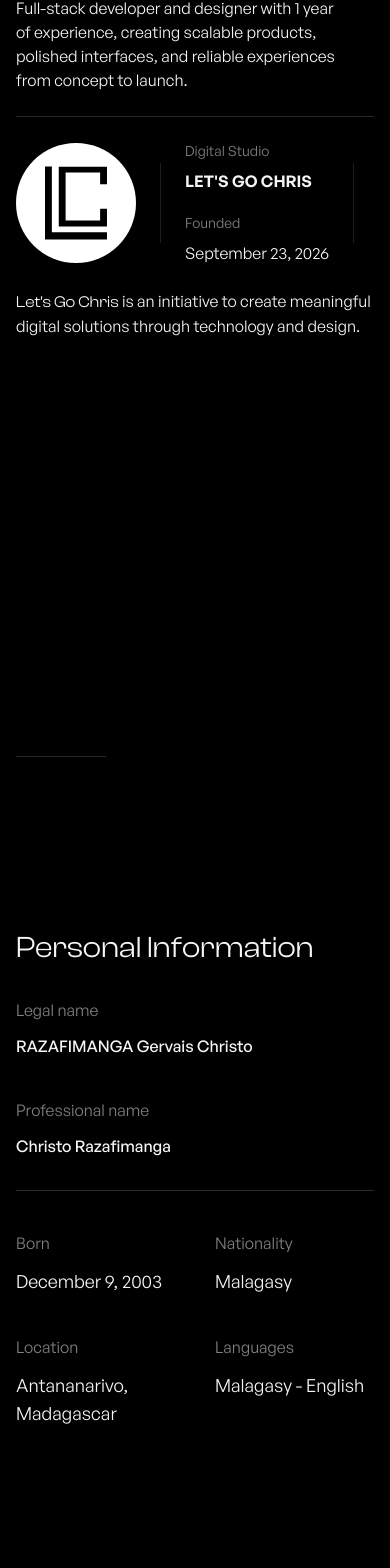
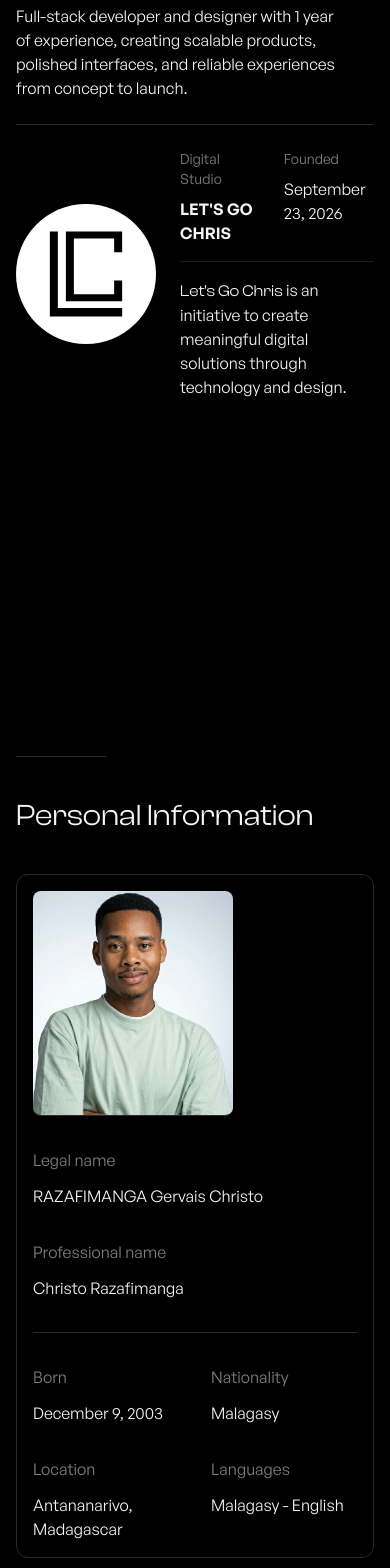
Before and after one commit to bossnare/portfolio, a Next.js app: page /about in a window 390 px wide. Shown: the part 388-1956 px from the top of the page. Built offline with nearby package versions, Linux system fonts and the light colour scheme.

Commit message:
change some UI/UX design and add ID_Photo at Personnal Information

```diff
--- a/app/works/page.tsx
+++ b/app/works/page.tsx
@@ -48,7 +48,7 @@ export default function WorksPage() {
             key={item.label}
             className="rounded-2xl border border-border bg-background/80 p-5 shadow-sm"
           >
-            <p className="text-3xl font-semibold text-foreground">
+            <p className="text-3xl font-semibold text-foreground font-display">
               {item.value}
             </p>
             <p className="mt-2 text-sm text-muted-foreground">{item.label}</p>
--- a/src/components/about/Intro.tsx
+++ b/src/components/about/Intro.tsx
@@ -3,7 +3,7 @@ import { intro } from '@/src/data/abouts';
 
 export const Intro = () => {
   return (
-    <section className="relative flex flex-col items-start w-full min-h-screen gap-8 pt-10 md:mt-10 md:gap-10 md:items-center">
+    <section className="relative flex flex-col items-start w-full min-h-screen gap-10 pt-10 md:mt-10 md:gap-10 md:items-center">
       <span className="absolute top-0 w-1/4 border-t border-border" />
 
       <h3 className="max-w-md text-3xl">Intro</h3>
@@ -11,16 +11,16 @@ export const Intro = () => {
         <div className="pb-6 pr-6">
           <p className="max-w-2xl leading-6">{intro.description}</p>
         </div>
-        <div className="flex md:w-[70%] items-center flex-wrap md:flex-nowrap gap-6">
+        <div className="flex md:w-[70%] items-center gap-6">
           <Image
             src={`/icon/${intro.letsgochris.image}`}
             alt="logo-icon"
             width={300}
             height={300}
-            className="h-auto w-30 dark:invert"
+            className="h-auto w-35 dark:invert"
           />
-          <span className="h-20 border-l border-border/70" />
-          <div className="md:w-[70%] flex flex-col justify-between gap-5">
+          <div className="flex flex-col gap-4">
+            <div className="flex gap-6">
               {intro.letsgochris.info.map((info) => (
                 <div key={info.value} className="flex flex-col gap-2">
                   <span className="text-sm text-muted-foreground">
@@ -30,13 +30,14 @@ export const Intro = () => {
                 </div>
               ))}
             </div>
-          <span className="h-20 border-l border-border/70" />
+            <span className="border-t border-border/70" />
             <div className="max-w-lg">
               <span className="font-display">{intro.letsgochris.name}</span>{' '}
               {intro.letsgochris.description}
             </div>
           </div>
         </div>
+      </div>
     </section>
   );
 };
--- a/src/components/about/PersonalInformation.tsx
+++ b/src/components/about/PersonalInformation.tsx
@@ -1,25 +1,33 @@
 import { personalInfo } from '@/src/data/personal-info';
+import Image from 'next/image';
 
 export const PersonalInformation = () => {
   return (
-    <section className="relative flex flex-col items-start justify-center w-full min-h-screen gap-8 md:gap-10 md:items-center">
+    <section className="relative flex flex-col items-start justify-center w-full min-h-screen gap-10 md:gap-10 md:items-center">
       <span className="absolute top-0 w-1/4 border-t border-border" />
 
       <h3 className="max-w-md text-3xl">Personal Information</h3>
-      <div className="flex flex-col justify-between w-full gap-6 divide-y md:divide-x md:divide-y-0 md:flex-row divide-border">
-        <div className="flex flex-col gap-10 pb-8 md:pr-50">
+      <div className="flex flex-col justify-center gap-8 p-4 border divide-y md:items-center rounded-xl md:divide-x md:divide-y-0 md:flex-row divide-border border-border">
+        <Image
+          src="/images/id_photo.jpg"
+          alt="id_photo"
+          width={1200}
+          height={1200}
+          className="h-auto rounded-lg w-50"
+        />
+        <div className="grid justify-between gap-8 pb-8 md:gap-12 md:pr-8 md:pb-0">
           {personalInfo.name.map((nameInfo) => (
             <div key={nameInfo.label} className="flex flex-col gap-3">
               <span className="text-muted-foreground">{nameInfo.label}</span>
-              <span className="font-medium md:text-xl">{nameInfo.value}</span>
+              <span>{nameInfo.value}</span>
             </div>
           ))}
         </div>
-        <div className="grid justify-between grid-cols-2 gap-10 pt-4 md:w-1/2 md:pt-0 md:pl-4">
+        <div className="grid justify-between grid-cols-2 gap-8 md:gap-12">
           {personalInfo.data.map((info) => (
             <div className="flex flex-col gap-3" key={info.value}>
               <span className="text-muted-foreground">{info.label}</span>
-              <span className="text-lg">{info.value}</span>
+              <span>{info.value}</span>
             </div>
           ))}
         </div>
--- a/src/components/about/StatsImpacts.tsx
+++ b/src/components/about/StatsImpacts.tsx
@@ -18,7 +18,7 @@ export function StatsImpacts() {
   const { goTo } = useNavigation();
 
   return (
-    <section className="relative flex flex-col items-start justify-center w-full min-h-screen gap-8 md:gap-10 md:items-center">
+    <section className="relative flex flex-col items-start justify-center w-full min-h-screen gap-10 md:gap-10 md:items-center">
       <span className="absolute top-0 w-1/4 border-t border-border" />
       <h3 className="max-w-md text-3xl">My stats & impacts</h3>
       <div className="grid justify-between grid-cols-2 gap-12 md:grid-cols-4">
@@ -42,7 +42,7 @@ export function StatsImpacts() {
         animate={isInView ? { opacity: 1, y: 0 } : {}}
       >
         <Link
-          className="relative flex items-center justify-center w-auto h-12 gap-2 px-6 mt-20 overflow-hidden font-medium transition-colors duration-300 ease-in-out rounded-full hover:text-primary-foreground hover:outline-transparent sm:duration-1200 group font-display outline outline-foreground/70 active:bg-primary active:opacity-70"
+          className="relative flex items-center justify-center w-auto h-12 gap-2 px-6 mt-20 overflow-hidden font-medium transition-colors duration-300 ease-in-out rounded-full hover:text-background hover:outline-transparent sm:duration-1200 group font-display outline outline-foreground/70 active:bg-primary active:opacity-70"
           href="/works"
           onClick={(e) => {
             e.preventDefault();
@@ -51,7 +51,7 @@ export function StatsImpacts() {
         >
           <span className="relative z-5">Go to projects</span>
           <MoveRight className="relative z-5" />
-          <span className="absolute rounded-full transition-all z-2 size-8 left-[-30%] ease-in-out duration-300 sm:duration-1200 group-active:size-[100rem] group-hover:size-[100rem] bg-primary" />
+          <span className="absolute rounded-full transition-all z-2 size-8 left-[-30%] ease-in-out duration-300 sm:duration-1200 group-active:size-[100rem] group-hover:size-[100rem] bg-foreground" />
         </Link>
       </motion.div>
     </section>
--- a/src/data/stats.ts
+++ b/src/data/stats.ts
@@ -1,7 +1,7 @@
 export const stats = [
   {
     label: 'Years of experience',
-    value: 1,
+    value: 2,
     suffix: '+',
     description: 'Years spent building and refering real-word projects.',
   },
@@ -13,7 +13,7 @@ export const stats = [
   },
   {
     label: 'Satisfied clients',
-    value: 2,
+    value: 3,
     suffix: '+',
     description: 'Clients who trusted the work and valued the results.',
   },
```
Also changed, not shown: public/images/id_photo.jpg (added). Lines whose indentation alone changed are shown as unchanged.
